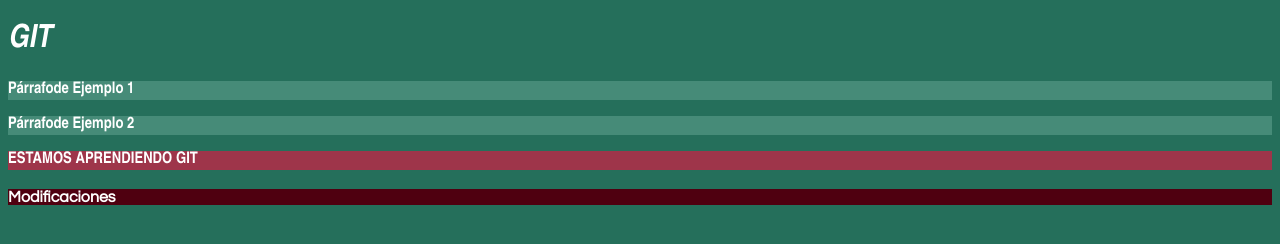
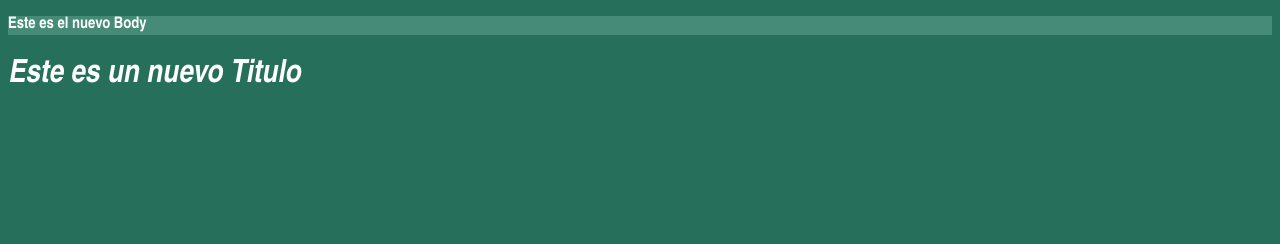
Before and after one commit to BMDELGADO12/pruebaGit2, a plain HTML site: page index.html in a window 1280 px wide. Drawn offline with Linux system fonts and the light colour scheme; files that its build step writes are made by us from their sources.

Commit message:
Se Modifico el Body

```diff
--- a/index.html
+++ b/index.html
@@ -6,11 +6,8 @@
 	<title>CSS ejemplo 3</title>
 </head>
 	<body>
-		<h1>GIT</h1>
-		<p>P&aacute;rrafode Ejemplo 1</p>
-		<p>P&aacute;rrafode Ejemplo 2</p>
-		<div class="resaltado">ESTAMOS APRENDIENDO GIT</div>
-			<br>
-			<div class="nuevaClaseCss"> Modificaciones</div>
+		<p>Este es el nuevo Body</p>
+
+		<h1>Este es un nuevo Titulo</h1>
 	</body>
 </html>
```
